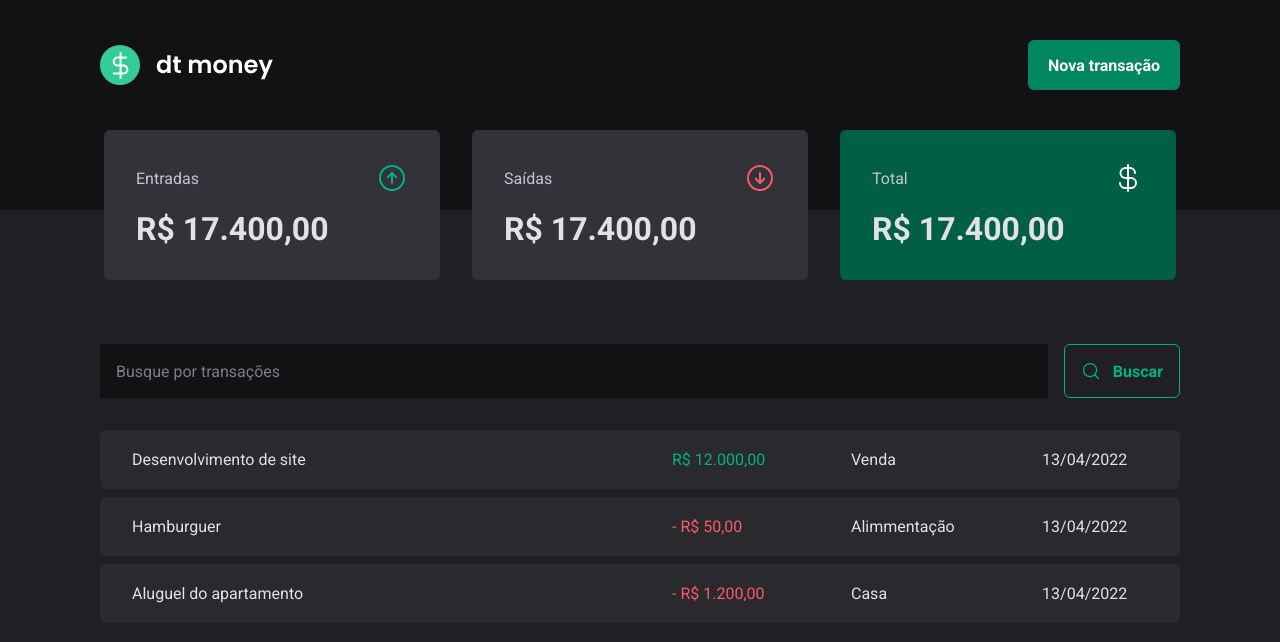
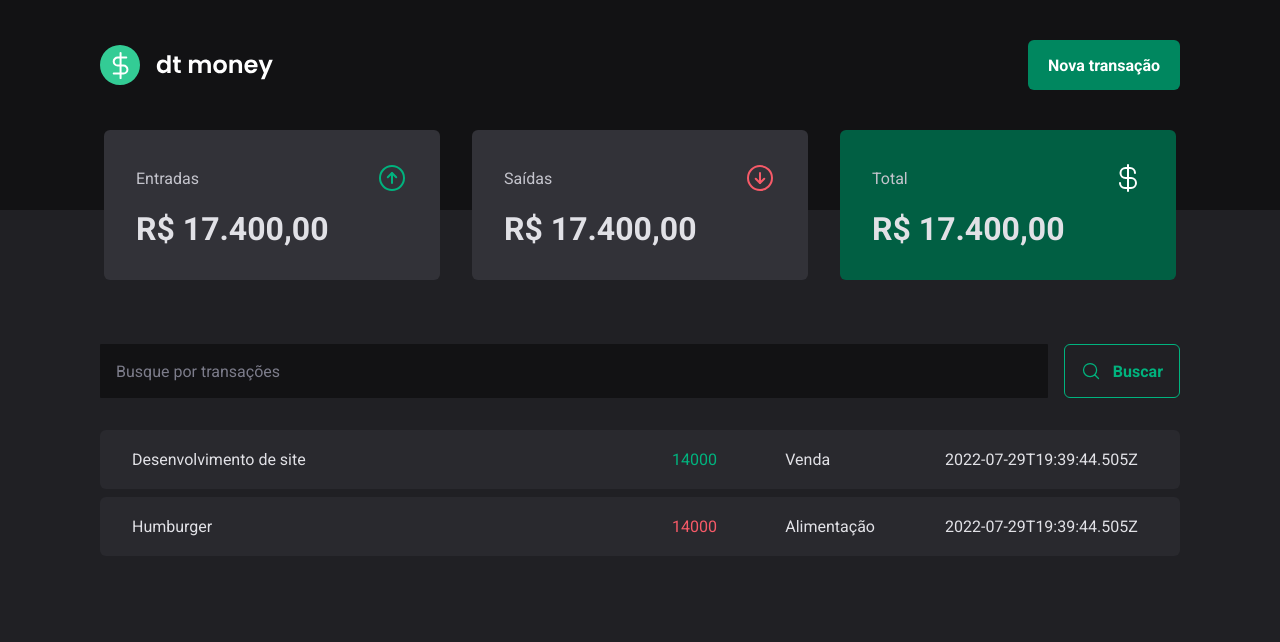
Before and after one commit to esbnet/ignite-new-dt-money, a React (Vite) app: page / in a window 1280 px wide. Shown: the top 642 px of the page. Built offline with nearby package versions, Linux system fonts and the light colour scheme; data requests are answered from the project's data file.

Commit message:
feat: :sparkles: get transactions from API

```diff
--- a/server.json
+++ b/server.json
@@ -2,7 +2,7 @@
   "transactroins": [
     {
       "id": 1,
-      "descriptions": "Desenvolvimento de site",
+      "description": "Desenvolvimento de site",
       "type": "income",
       "category": "Venda",
       "price": 14000,
@@ -10,7 +10,7 @@
     },
     {
       "id": 2,
-      "descriptions": "Humburger",
+      "description": "Humburger",
       "type": "outcome",
       "category": "Alimentação",
       "price": 14000,
--- a/src/components/Header/index.tsx
+++ b/src/components/Header/index.tsx
@@ -3,7 +3,7 @@
 import { HeaderContainer, HeaderContent, NewTranslationButton } from "./styles"
 
 import Logo from "../../assets/logo.svg"
-import { NewTransactionModal } from "../NewTransactionModal"
+import { NewTransactionModal } from "../../pages/Transactions/components/NewTransactionModal"
 
 export function Header() {
   return (
--- a/src/pages/Transactions/index.tsx
+++ b/src/pages/Transactions/index.tsx
@@ -1,13 +1,36 @@
 import { Header } from "../../components/Header"
+import { Summary } from "../../components/Summary"
 import { SearchForm } from "../../components/SearchForm"
-import { Summary } from "../../components/Summary"
 import {
   PriceHighlight,
   TransactionsContainer,
   TransactionsTable,
 } from "./styles"
+import { useEffect, useState } from "react"
+
+interface Transaction {
+  id: number
+  description: string
+  type: "income" | "outcome"
+  category: string
+  price: number
+  createdAt: string
+}
 
 export function Transactions() {
+  const [transactions, setTransacrions] = useState<Transaction[]>([])
+
+  async function loadTransactions() {
+    const response = await fetch("http://localhost:3333/transactroins")
+    const data = await response.json()
+    console.log(data)
+    setTransacrions(data)
+  }
+
+  useEffect(() => {
+    loadTransactions()
+  }, [])
+
   return (
     <div>
       <Header />
@@ -16,30 +39,20 @@
         <SearchForm />
         <TransactionsTable>
           <tbody>
-            <tr>
-              <td width='50%'>Desenvolvimento de site</td>
-              <td>
-                <PriceHighlight variant='income'>R$ 12.000,00</PriceHighlight>
-              </td>
-              <td>Venda</td>
-              <td>13/04/2022</td>
-            </tr>
-            <tr>
-              <td>Hamburguer</td>
-              <td>
-                <PriceHighlight variant='outcome'>- R$ 50,00</PriceHighlight>
-              </td>
-              <td>Alimmentação</td>
-              <td>13/04/2022</td>
-            </tr>
-            <tr>
-              <td>Aluguel do apartamento</td>
-              <td>
-                <PriceHighlight variant='outcome'>- R$ 1.200,00</PriceHighlight>
-              </td>
-              <td>Casa</td>
-              <td>13/04/2022</td>
-            </tr>
+            {transactions.map((transaction) => {
+              return (
+                <tr key={transaction.id}>
+                  <td width='50%'>{transaction.description}</td>
+                  <td>
+                    <PriceHighlight variant={transaction.type}>
+                      {transaction.price}
+                    </PriceHighlight>
+                  </td>
+                  <td>{transaction.category}</td>
+                  <td>{transaction.createdAt}</td>
+                </tr>
+              )
+            })}
           </tbody>
         </TransactionsTable>
       </TransactionsContainer>
```
Also changed, not shown: src/pages/Transactions/components/NewTransactionModal/index.tsx (renamed from src/components/NewTransactionModal/index.tsx), src/pages/Transactions/components/NewTransactionModal/styles.ts (renamed from src/components/NewTransactionModal/styles.ts).
